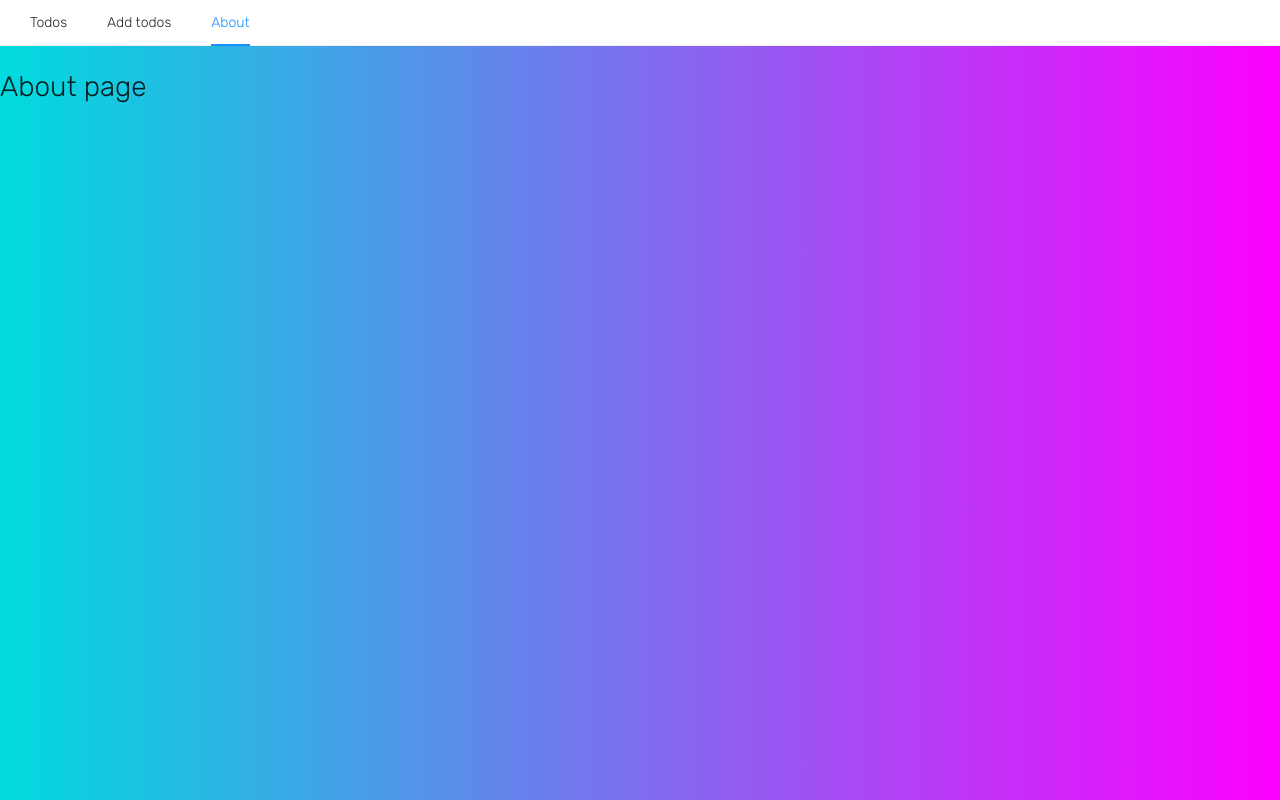
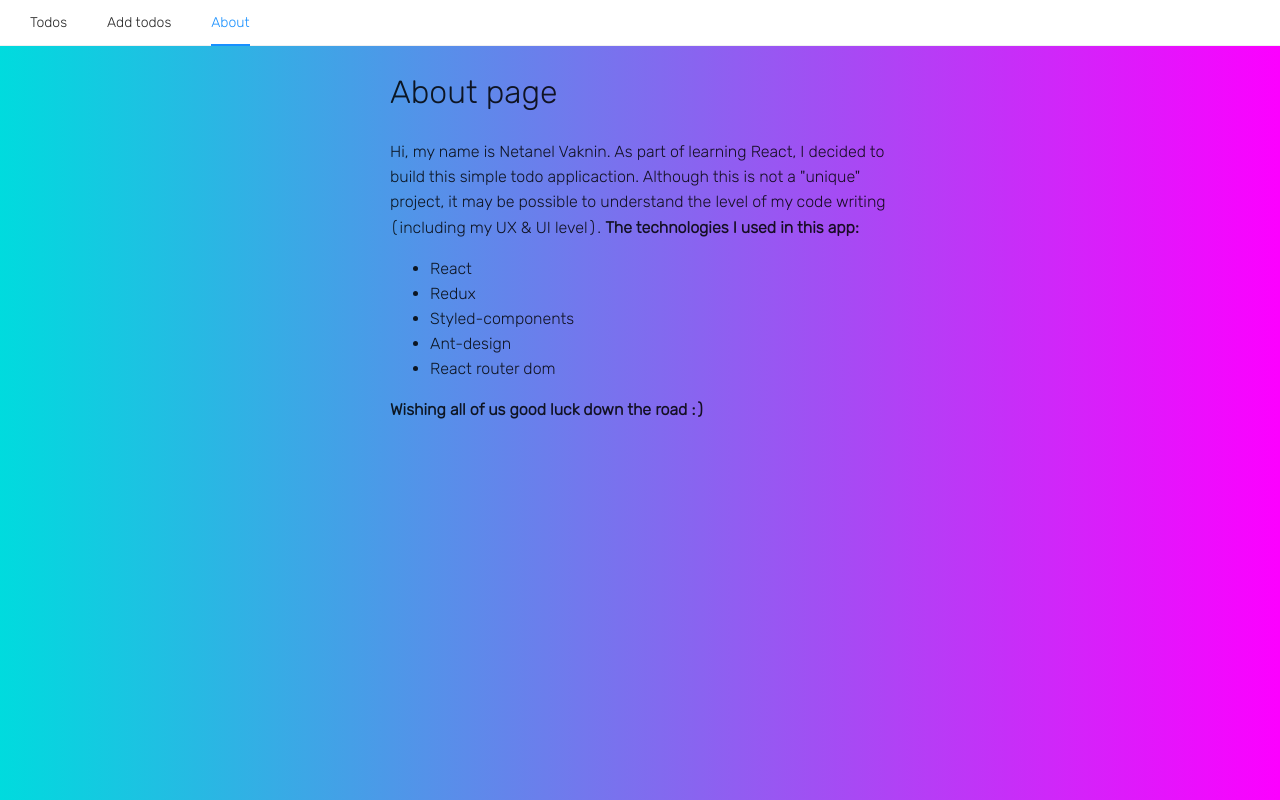
Before and after one commit to netanelvaknin/simple-todo-list, a React (Create React App) app: page /about in a window 1280 px wide. Built offline with nearby package versions, Linux system fonts and the light colour scheme.

Commit message:
Add content to about page & setup font size

```diff
--- a/src/App.css
+++ b/src/App.css
@@ -6,6 +6,7 @@ html {
 
 body {
     font-family: 'Rubik', sans-serif;
+    font-size: 1.6rem;
     background: #fc00ff;
     background: -webkit-linear-gradient(to right, #00dbde, #fc00ff);
     background: linear-gradient(to right, #00dbde, #fc00ff);
--- a/src/pages/about/About.js
+++ b/src/pages/about/About.js
@@ -1,10 +1,30 @@
 import React from 'react';
+import { Typography } from 'antd';
 
 const About = () => {
+    const { Paragraph } = Typography;
+
     return (
-        <div>
-            <h1>About page</h1>
-        </div>
+      <div style={{ width: '50rem', margin: '0 auto' }}>
+        <h1>About page</h1>
+        <Paragraph
+          ellipsis={{ rows: 7 }}
+        >
+          Hi, my name is Netanel Vaknin. As part of learning React, I decided to build this simple todo
+          applicaction. Although this is not a "unique" project, it may be
+          possible to understand the level of my code writing (including my UX & UI level). <span style={{ fontWeight: 'bold' }}>The technologies I used in this app:</span>
+        </Paragraph>
+
+        <ul>
+          <li>React</li>
+          <li>Redux</li>
+          <li>Styled-components</li>
+          <li>Ant-design</li>
+          <li>React router dom</li>
+        </ul>
+
+        <Paragraph style={{ fontWeight: 'bold' }}>Wishing all of us good luck down the road :)</Paragraph>
+      </div>
     );
 }
 
```
